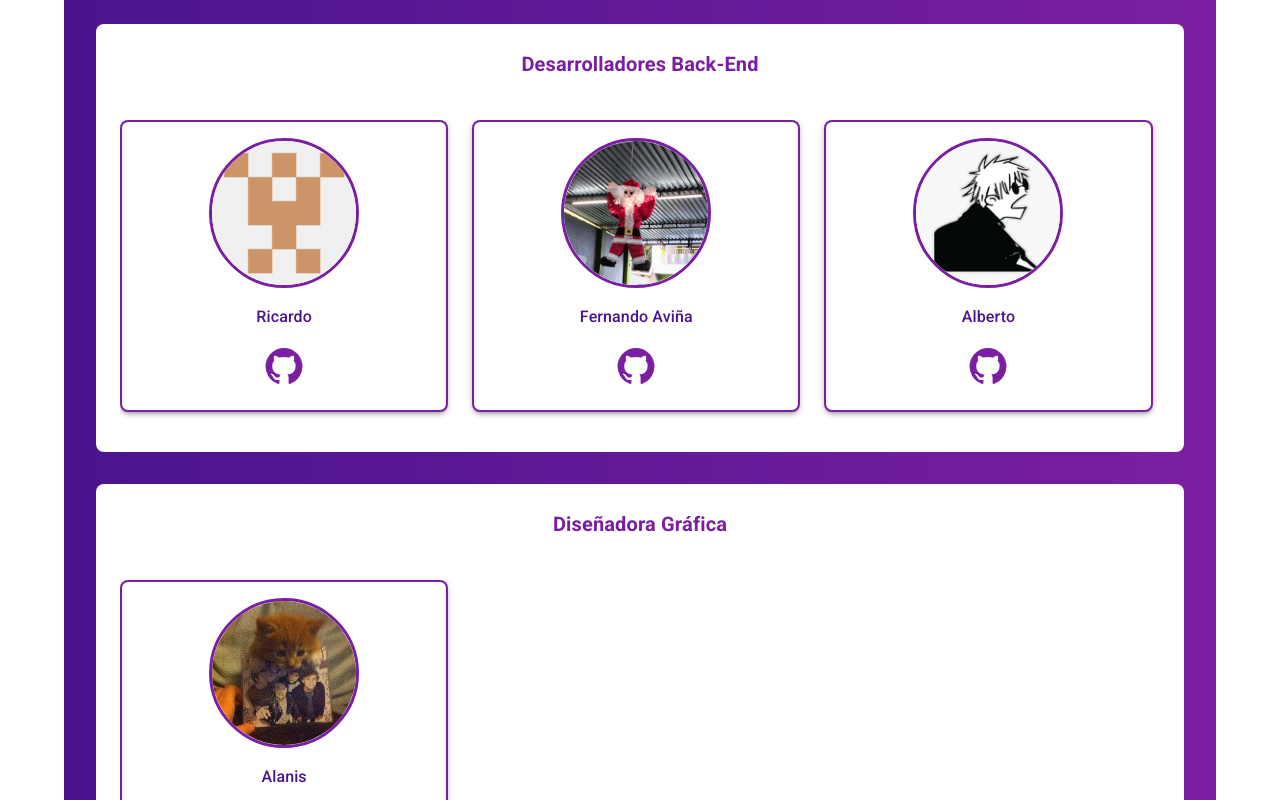
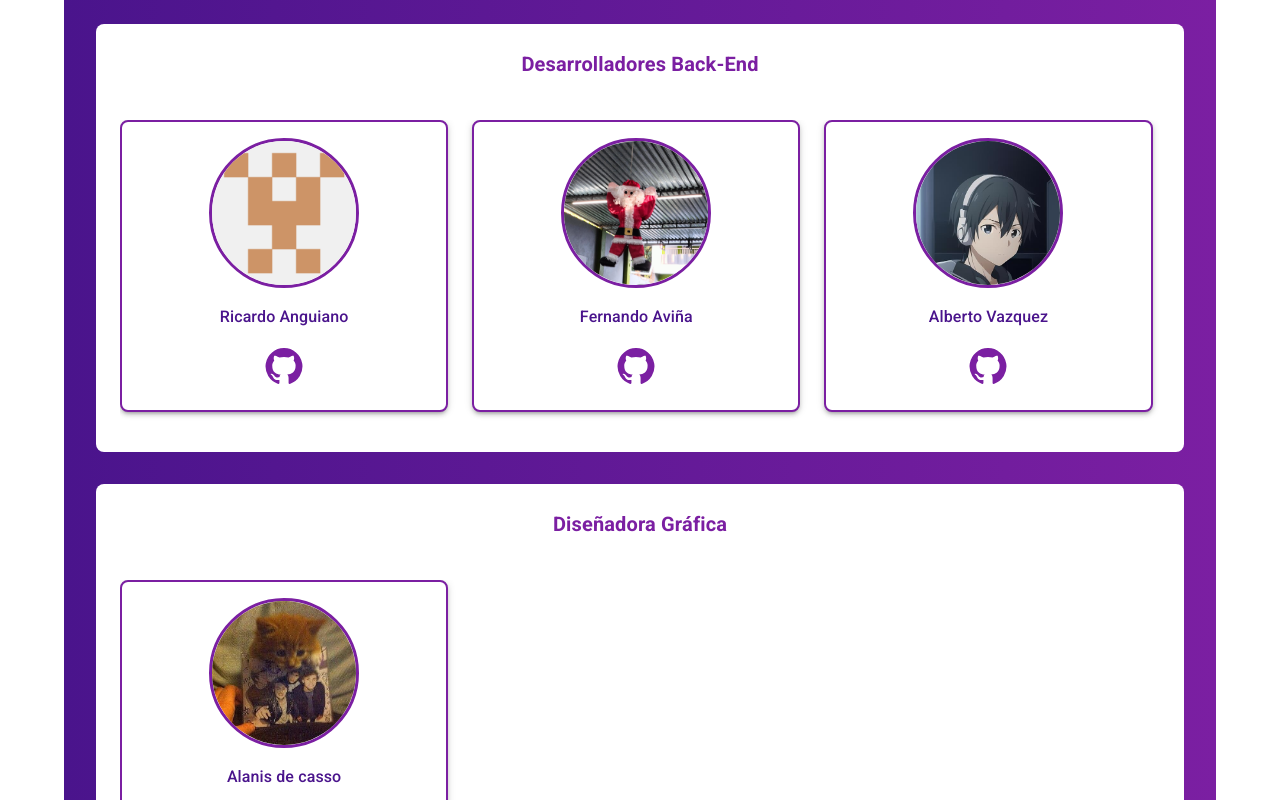
Before and after one commit to TeleraSetsi85/presentacion, a React (Vite) app: page / in a window 1280 px wide. Shown: the part 2040-2840 px from the top of the page. Built offline with nearby package versions, Linux system fonts and the light colour scheme; a web font is replaced by a local one.

Commit message:
Ultimo commit

```diff
--- a/src/components/NavBar.jsx
+++ b/src/components/NavBar.jsx
@@ -127,13 +127,13 @@ function NavBar() {
               Contactame:
             </Typography>
             <Typography variant="body1" sx={{ mb: 1 }}>
-              <strong>Nombre:</strong> Jonh Doe
+              <strong>Nombre:</strong> Diego Arellano
             </Typography>
             <Typography variant="body1" sx={{ mb: 1 }}>
-              <strong>Correo:</strong> email@email.com
+              <strong>Correo:</strong> dialfonso@gmail.com
             </Typography>
             <Typography variant="body1" sx={{ mb: 2 }}>
-              <strong>Número:</strong> 122355245
+              <strong>Número:</strong> 3121931445
             </Typography>
             <Button variant="contained" color="primary" onClick={handleCloseModal} fullWidth>
               Aceptar
--- a/src/components/sections/Equipo.jsx
+++ b/src/components/sections/Equipo.jsx
@@ -15,7 +15,7 @@ const members = {
     action: () => (window.location.href = "https://github.com/TeleraSetsi85"),
   },
   ricardo: {
-    name: "Ricardo",
+    name: "Ricardo Anguiano",
     socialIcon: <GitHubIcon sx={{ fontSize: 40, mt: 2, color: "#7B1FA2" }} />,
     image: "rickPhoto.png",
     action: () => (window.location.href = "https://github.com/RAH-013"),
@@ -27,16 +27,16 @@ const members = {
     action: () => (window.location.href = "https://github.com/Fer10K"),
   },
   alberto: {
-    name: "Alberto",
+    name: "Alberto Vazquez",
     socialIcon: <GitHubIcon sx={{ fontSize: 40, mt: 2, color: "#7B1FA2" }} />,
-    image: "gojo-pfp.jpg",
-    action: () => (window.location.href = "#"),
+    image: "albertoPhoto.jpg",
+    action: () => (window.location.href = "https://github.com/Bb3t0-V4zf1g"),
   },
   alanis: {
-    name: "Alanis",
+    name: "Alanis de casso",
     socialIcon: <InstagramIcon sx={{ fontSize: 40, mt: 2, color: "#7B1FA2" }} />,
     image: "alanisPhoto.png",
-    action: () => (window.location.href = "#"),
+    action: () => (window.location.href = "https://www.instagram.com/alanis.gc?igsh=MW0xdWI1YWhlbWdtMQ=="),
   },
 };
 
--- a/src/components/sections/Nosotros.jsx
+++ b/src/components/sections/Nosotros.jsx
@@ -142,7 +142,7 @@ function Nosotros() {
               }}
             >
               <CardActionArea>
-                <CardMedia component="img" height="200" image="contemplative-reptile.jpg" alt="green iguana" />
+                <CardMedia component="img" height="200" image="lexo.jpg" alt="green iguana" />
                 <CardContent>
                   <Typography gutterBottom variant="h5" component="div">
                     Lexo Salmon
@@ -164,7 +164,7 @@ function Nosotros() {
               }}
             >
               <CardActionArea>
-                <CardMedia component="img" height="200" image="contemplative-reptile.jpg" alt="green iguana" />
+                <CardMedia component="img" height="200" image="boda.png" alt="green iguana" />
                 <CardContent>
                   <Typography gutterBottom variant="h5" component="div">
                     Boda
@@ -176,7 +176,7 @@ function Nosotros() {
               </CardActionArea>
             </Card>
 
-            <Card
+            {/* <Card
               sx={{
                 flex: "1 1 100%",
                 maxWidth: { md: "calc(50% - 1rem)", xs: "100%" },
@@ -196,7 +196,7 @@ function Nosotros() {
                   </Typography>
                 </CardContent>
               </CardActionArea>
-            </Card>
+            </Card> */}
           </Box>
         </CardContent>
       </Collapse>
```
Also changed, not shown: public/albertoPhoto.jpg (added).
